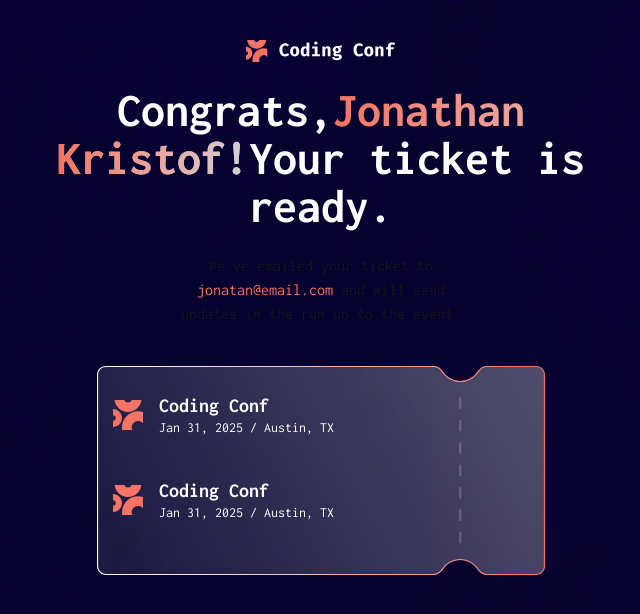
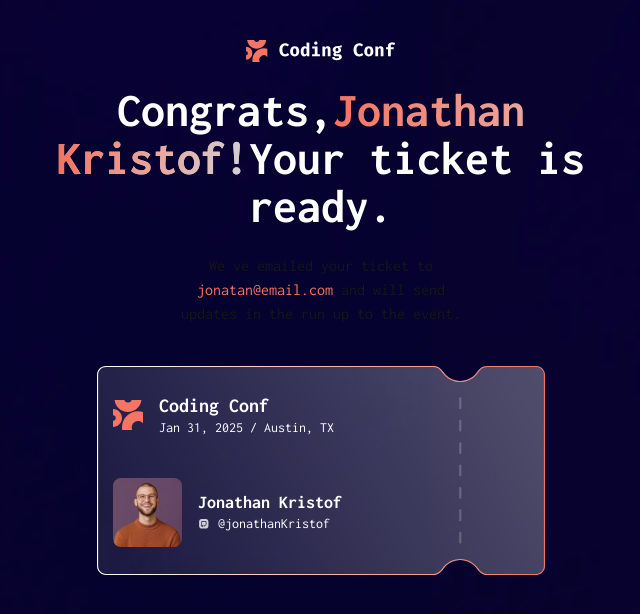
Before and after one commit to stkeys/new-conf-ticket, a Next.js app: page /Ticket in a window 1280 px wide. Shown: the top 614 px of the page, without its empty margins (319-959 px from the left). Built offline with nearby package versions, Linux system fonts and the light colour scheme.

Commit message:
feat: add image

```diff
--- a/src/app/Ticket/page.tsx
+++ b/src/app/Ticket/page.tsx
@@ -1,5 +1,6 @@
 'use client';
 import Image from "next/image";
+import github from '../../../public/images/image-avatar.jpg';
 
 export default function Ticket() : React.ReactElement {
   const bgColored = {
@@ -44,7 +45,7 @@ export default function Ticket() : React.ReactElement {
             <div className="w-4/5 flex items-center gap-4">
              <Image
                src="/images/logo-mark.svg"
-               alt="Ticket Full"
+               alt="logo"
                width={30}
                height={30}
                className="shrink-0"
@@ -57,15 +58,25 @@ export default function Ticket() : React.ReactElement {
 
             <div className="w-4/5 flex items-center gap-4 pt-8 sm:pt-10">
               <Image
-                src="/images/logo-mark.svg"
-                alt="Ticket Full"
-                width={30}
-                height={30}
-                className="shrink-0"
+                src="/images/image-avatar.jpg"
+                alt="avatar"
+                width={40}
+                height={40}
+                className="shrink-0 sm:w-[20%] sm:h-[100%] rounded-lg"
               />
               <div className="flex flex-col items-start text-white">
-                <p className="font-bold text-xl leading-tight">Coding Conf</p>
-                <p className="text-[12px] md:text-sm">Jan 31, 2025 / Austin, TX</p>
+                <p className="font-bold text-lg leading-tight">Jonathan Kristof</p>
+                <div className="flex items-center ">
+                  <Image
+                    src="/images/icon-github.svg"
+                    alt="github"
+                    width={12}
+                    height={12}
+                    className="inline-block mr-2"
+                  />
+                  <p className="text-[12px] md:text-sm">@jonathanKristof</p>
+
+                </div>
               </div>
             </div>
           </div>
```
